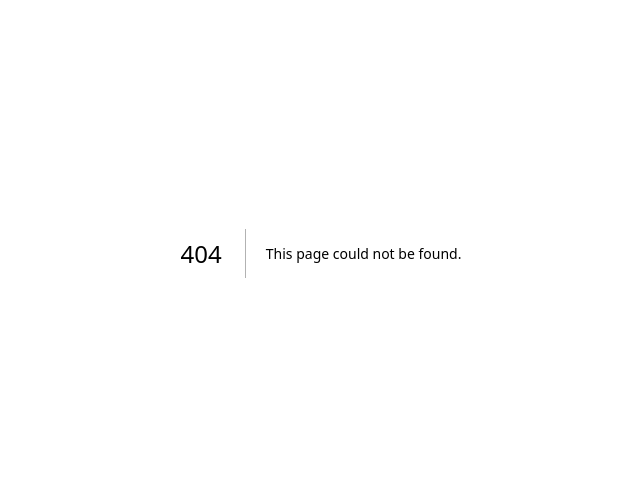
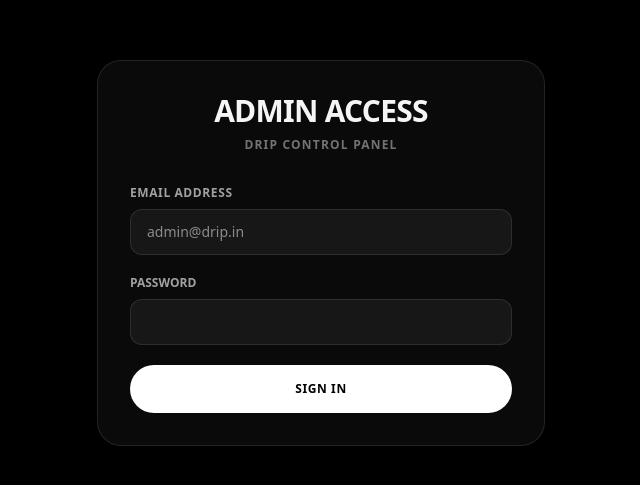
Before and after one commit to vinayak5490/streetwear-store, a Next.js app: page /admin/login in a window 1280 px wide. Before the commit this address had no page. Shown: the part 147-632 px from the top of the page, without its empty margins (319-959 px from the left). Built offline with nearby package versions, Linux system fonts and the light colour scheme.

Commit message:
created admin login page and server logics

```diff
--- /dev/null
+++ b/app/admin/login/page.tsx
@@ -0,0 +1,101 @@
+//app/admin/login/page.tsx
+"use client";
+
+import { useState } from "react";
+import { useRouter } from "next/navigation";
+
+export default function AdminLoginPage(){
+    const [email, setEmail] = useState("");
+    const [password, setPassword] = useState("");
+    const [error, setError] = useState("");
+    const [loading, setLoading] = useState(false);
+    const router = useRouter();
+
+    const handleSubmit = async(e : React.FormEvent)=>{
+        e.preventDefault();
+        setError("");
+        setLoading(true);
+
+        try {
+            const res = await fetch("/api/admin/login",{
+                method: "POST",
+                headers: { "Content-Type": "application/json"},
+                body: JSON.stringify({email,password}),
+            });
+
+            const data = await res.json();
+
+            if(!res.ok){
+                throw new Error(data.error || "Login failed");
+            }
+
+            router.push("/admin");
+            router.refresh();
+        } catch (error: any) {
+            setError(error.message);
+        }finally{
+            setLoading(false);
+        }
+    }
+
+
+
+    return(
+        <main className="flex min-h-screen items-center justify-center bg-black px-6">
+            <div className="w-full max-w-md rounded-3xl border border-white/10 bg-neutral-950 p-8 shadow-2xl">
+                <div className="mb-8 text-center">
+                    <h1 className="text-3xl font-black uppercase tracking-tight">
+                        Admin Access
+                    </h1>
+                    <p className="mt-2 text-xs font-semibold tracking-widest text-neutral-500 uppercase">
+                        DRIP Control Panel
+                    </p>
+                </div>
+
+                {error && (
+                    <div className="mb-6 rounded-xl border border-red-500/20 bg-red-500/10 p-4 text-xs font-medium text-red-400">
+                        {error}
+                    </div>
+                )}
+
+                <form onSubmit={handleSubmit} className="space-y-5">
+                    <div>
+                        <label className="mb-2 block text-xs font-semibold uppercase tracking-wider text-neutral-400">
+                            Email Address
+                        </label>
+                        <input
+                         type="email"
+                         required
+                         value={email}
+                         onChange={(e)=> setEmail(e.target.value)}
+                         className="w-full rounded-xl border border-white/10 bg-neutral-900 px-4 py-3 text-sm text-white focus:border-white focus:outline-none"
+                         placeholder="admin@drip.in"
+                         />
+                    </div>
+
+                    <div>
+                        <label className="mb-2 block text-xs font-semibold uppercase trakcing-wider text-neutral-400">
+                            Password
+                        </label>
+                        <input
+                        type="password"
+                        required
+                        value={password}
+                        onChange={(e) => setPassword(e.target.value)}
+                        className="w-full rounded-xl border border-white/10 bg-neutral-900 px-4 py-3 text-sm text-white focus:border-white focus:outline-none"
+                        />
+                    </div>
+
+                    <button
+                    type="submit"
+                    disabled={loading}
+                    className="w-full rounded-full bg-white py-4 text-xs font-bold uppercase tracking-wider text-black transition hover:bg-neutral-200 disabled:opacity-50"
+                    >
+                        {loading ? "Authentication..." : "Sign In"}
+                    </button>
+                </form>
+            </div>
+
+        </main>
+    )
+}
--- /dev/null
+++ b/app/api/admin/login/route.ts
@@ -0,0 +1,46 @@
+//app/api/admin/login/route.ts
+import { NextResponse } from "next/server";
+import jwt from "jsonwebtoken";
+
+export async function POST(req : Request){
+    try {
+        const { email, password } = await req.json();
+        const adminEmail = process.env.ADMIN_EMAIL;
+        const adminPassword = process.env.ADMIN_PASSWORD;
+
+        if(email !== adminEmail || password !== adminPassword){
+            return NextResponse.json(
+                { error: "Invalid admin credentials"},
+                { status: 401 }
+            );
+        }
+
+        //Generate JWT token
+        const token = jwt.sign(
+            { role: "ADMIN", email },
+            process.env.JWT_SECRET!,
+            { expiresIn: "1d"}
+        );
+
+        //Create HTTP-Only Cookie
+        const response = NextResponse.json({
+            success: true,
+            message: "Authenticated"
+        });
+        response.cookies.set({
+            name:"admin_token",
+            value: token,
+            httpOnly: true,
+            secure: process.env.NODE_ENV == "production",
+            sameSite: "strict",
+            path:"/",
+            maxAge: 60 * 60 * 24, //1 day
+        });
+
+        return response;
+    } catch (error) {
+        return NextResponse.json({
+            error: "Authentication failed"
+        },{status: 500})
+    }
+}
--- /dev/null
+++ b/middleware.ts
@@ -0,0 +1,47 @@
+//middleware.ts
+import { NextResponse } from "next/server";
+import type { NextRequest } from "next/server";
+import { jwtVerify } from "jose";
+
+export async function middleware(req: NextRequest){
+    const token = req.cookies.get("admin_token")?.value;
+    const { pathname } = req.nextUrl;
+
+    //1. Allow unauthenticated request to /admin/login
+    if(pathname === "/admin/login"){
+        if(token){
+            try {
+                const secret = new TextEncoder().encode(process.env.JWT_SECRET);
+                await jwtVerify(token, secret);
+                return NextResponse.redirect(new URL("/admin", req.url));
+            } catch (error) {
+                //Invalid token, proceed to login page
+            }
+        }
+        return NextResponse.next();
+    }
+
+    //2. Protect all other /admin routes
+    if(pathname.startsWith("/admin")){
+        if(!token){
+            return NextResponse.redirect(new URL("/admin/login", req.url));
+        }
+
+        try {
+            const secret = new TextEncoder().encode(process.env.JWT_SECRET);
+            await jwtVerify(token, secret);
+            return NextResponse.next();
+        } catch (error) {
+            //Invalid/expired token -> redirect to login
+            const response = NextResponse.redirect(new URL("/admin/login", req.url));
+            response.cookies.delete("admin_token");
+            return response;
+        }
+    }
+
+    return NextResponse.next();
+}
+
+export const config = {
+    matches: ["/admin/:path"],
+}
--- a/package.json
+++ b/package.json
@@ -14,8 +14,11 @@
     "@prisma/client": "^7.9.1",
     "@react-email/components": "^1.0.12",
     "@stripe/stripe-js": "^9.14.0",
+    "@types/jsonwebtoken": "^9.0.10",
     "dotenv": "^17.4.2",
     "framer-motion": "^13.1.1",
+    "jose": "^6.2.10",
+    "jsonwebtoken": "^9.0.3",
     "next": "16.3.1",
     "nodemailer": "^9.0.6",
     "pg": "^8.23.0",
```
Also changed, not shown: 1 other file (tests, documents, lock files or other folders).
